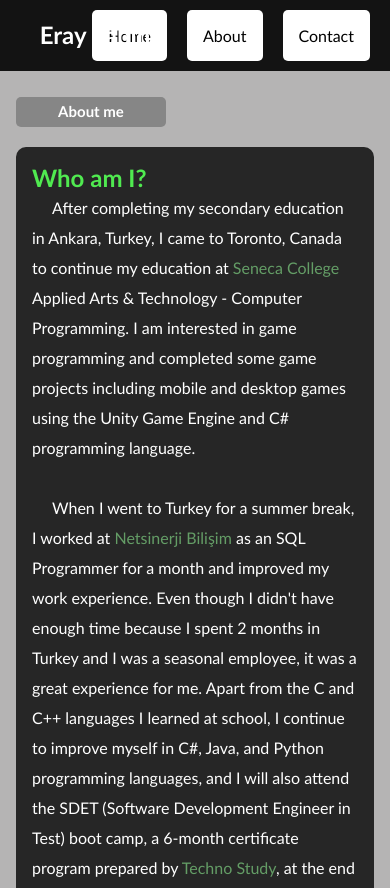
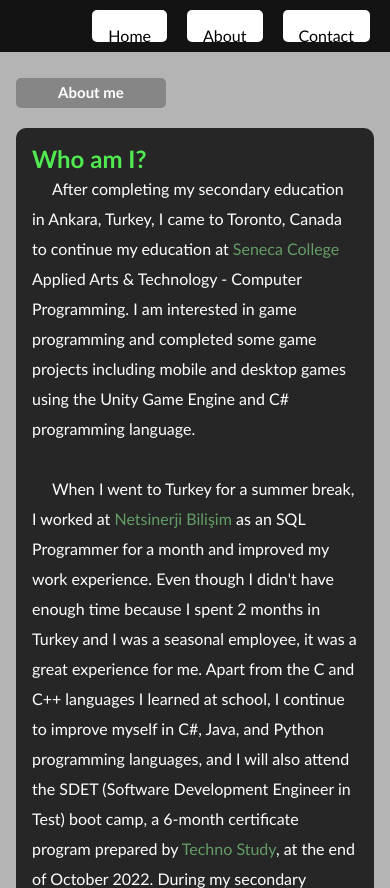
Before and after one commit to eraysahin06/EraySahinWebsite, a plain HTML site: page about.html in a window 390 px wide. Shown: the top 888 px of the page. Drawn offline with Linux system fonts and the light colour scheme; a script that the page names is missing.

Commit message:
Update style.css

```diff
--- a/style.css
+++ b/style.css
@@ -180,3 +180,17 @@ span.language-name {
     width: 150px;
     border-radius: 5px;
 }
+
+@media only screen and (max-width: 500px) {
+    nav ul li a{
+        height: 30px;
+        text-align: center;
+    }
+    nav ul {
+        display: flex;
+        align-items: center;
+    }
+    h1 {
+        display: none;
+    }
+}
```
